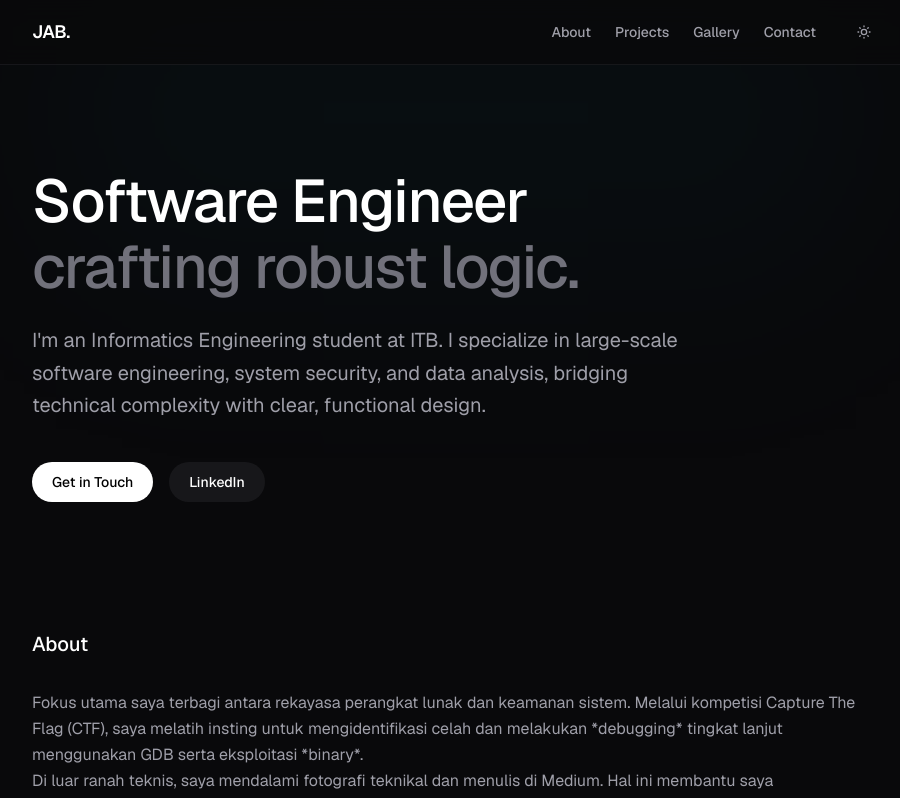
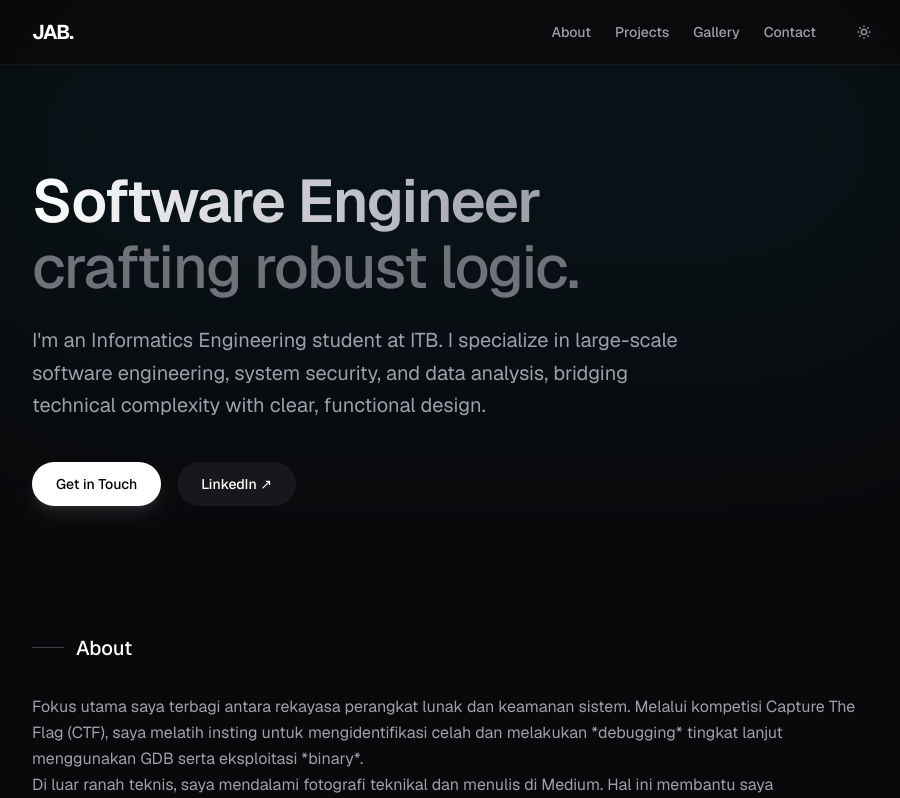
Before and after one commit to jonveral/personal-portfolio, a Next.js app: page / in a window 1280 px wide. Shown: the top 798 px of the page, without its empty margins (184-1084 px from the left). Built offline with nearby package versions, Linux system fonts and the light colour scheme.

Commit message:
feat: modif

```diff
--- a/app/page.tsx
+++ b/app/page.tsx
@@ -8,6 +8,9 @@ export default function Home() {
 
   useEffect(() => {
     setMounted(true);
+    // Tambahkan smooth scrolling ke elemen html
+    document.documentElement.classList.add('scroll-smooth');
+
     if (window.matchMedia && window.matchMedia('(prefers-color-scheme: dark)').matches) {
       setTheme('dark');
     }
@@ -28,13 +31,13 @@ export default function Home() {
   return (
     <div className="min-h-screen bg-zinc-50 dark:bg-[#09090b] text-zinc-800 dark:text-zinc-300 font-sans selection:bg-zinc-800 selection:text-white dark:selection:bg-white dark:selection:text-black transition-colors duration-500">
 
-      {/* Subtle Premium Glow */}
-      <div className="absolute top-0 left-1/2 -translate-x-1/2 w-[800px] h-[400px] bg-gradient-to-b from-cyan-500/10 to-transparent dark:from-cyan-500/5 blur-[100px] pointer-events-none" />
+      {/* Subtle Premium Glow - Diperbesar sedikit agar lebih dramatis */}
+      <div className="absolute top-0 left-1/2 -translate-x-1/2 w-[1000px] h-[500px] bg-gradient-to-b from-cyan-500/15 via-cyan-500/5 to-transparent dark:from-cyan-500/10 dark:via-cyan-500/5 blur-[120px] pointer-events-none" />
 
       {/* Minimalist Navbar */}
       <nav className="fixed top-0 w-full z-50 bg-zinc-50/80 dark:bg-[#09090b]/80 backdrop-blur-md border-b border-zinc-200 dark:border-zinc-800/50 transition-colors duration-500">
         <div className="max-w-4xl mx-auto px-6 py-4 flex justify-between items-center">
-          <div className="font-semibold text-zinc-900 dark:text-white text-lg tracking-tight">
+          <div className="font-bold text-zinc-900 dark:text-white text-xl tracking-tighter hover:scale-105 transition-transform cursor-pointer">
             JAB.
           </div>
 
@@ -45,7 +48,7 @@ export default function Home() {
             <a href="#contact" className="hidden sm:block hover:text-zinc-900 dark:hover:text-white transition-colors">Contact</a>
             <button
               onClick={toggleTheme}
-              className="p-2 rounded-md hover:bg-zinc-200 dark:hover:bg-zinc-800 transition-colors ml-2"
+              className="p-2 rounded-full hover:bg-zinc-200 dark:hover:bg-zinc-800 transition-colors ml-2"
               aria-label="Toggle Theme"
             >
               {theme === 'dark' ? (
@@ -63,26 +66,29 @@ export default function Home() {
 
         {/* Hero Section */}
         <section className="space-y-6 pt-10">
-          <h1 className="text-4xl sm:text-5xl md:text-6xl font-medium tracking-tight text-zinc-900 dark:text-white leading-[1.1]">
-            Software Engineer <br className="hidden sm:block" />
-            <span className="text-zinc-400 dark:text-zinc-500">crafting robust logic.</span>
+          <h1 className="text-4xl sm:text-5xl md:text-6xl font-semibold tracking-tight text-zinc-900 dark:text-white leading-[1.1]">
+            <span className="text-transparent bg-clip-text bg-gradient-to-r from-zinc-900 to-zinc-500 dark:from-white dark:to-zinc-400">Software Engineer</span> <br className="hidden sm:block" />
+            <span className="text-zinc-400 dark:text-zinc-500 font-medium">crafting robust logic.</span>
           </h1>
           <p className="text-lg sm:text-xl text-zinc-600 dark:text-zinc-400 max-w-2xl leading-relaxed">
             I'm an Informatics Engineering student at ITB. I specialize in large-scale software engineering, system security, and data analysis, bridging technical complexity with clear, functional design.
           </p>
           <div className="flex flex-wrap gap-4 pt-4">
-            <a href="#contact" className="px-5 py-2.5 rounded-full bg-zinc-900 dark:bg-white text-white dark:text-black text-sm font-medium hover:bg-zinc-800 dark:hover:bg-zinc-200 transition-colors">
+            <a href="#contact" className="px-6 py-3 rounded-full bg-zinc-900 dark:bg-white text-white dark:text-black text-sm font-medium hover:bg-zinc-800 dark:hover:bg-zinc-200 hover:-translate-y-0.5 transition-all shadow-lg shadow-zinc-900/20 dark:shadow-white/10">
               Get in Touch
             </a>
-            <a href="https://www.linkedin.com/in/jonathanalveraldobangun/" target="_blank" rel="noopener noreferrer" className="px-5 py-2.5 rounded-full bg-zinc-200/50 dark:bg-zinc-800/50 text-zinc-900 dark:text-white text-sm font-medium hover:bg-zinc-200 dark:hover:bg-zinc-800 transition-colors">
-              LinkedIn
+            <a href="https://www.linkedin.com/in/jonathanalveraldobangun/" target="_blank" rel="noopener noreferrer" className="group px-6 py-3 rounded-full bg-zinc-200/50 dark:bg-zinc-800/50 text-zinc-900 dark:text-white text-sm font-medium hover:bg-zinc-200 dark:hover:bg-zinc-800 hover:-translate-y-0.5 transition-all">
+              LinkedIn <span className="inline-block transition-transform group-hover:translate-x-1">↗</span>
             </a>
           </div>
         </section>
 
         {/* About Section */}
         <section id="about" className="space-y-8 scroll-mt-32">
-          <h2 className="text-xl font-medium text-zinc-900 dark:text-white">About</h2>
+          <h2 className="text-xl font-medium text-zinc-900 dark:text-white flex items-center gap-3">
+            <span className="w-8 h-[1px] bg-zinc-300 dark:bg-zinc-700"></span>
+            About
+          </h2>
           <div className="prose prose-zinc dark:prose-invert max-w-none text-zinc-600 dark:text-zinc-400 leading-relaxed">
             <p>
               Fokus utama saya terbagi antara rekayasa perangkat lunak dan keamanan sistem. Melalui kompetisi Capture The Flag (CTF), saya melatih insting untuk mengidentifikasi celah dan melakukan *debugging* tingkat lanjut menggunakan GDB serta eksploitasi *binary*.
@@ -93,7 +99,7 @@ export default function Home() {
           </div>
           <div className="flex flex-wrap gap-2 pt-4">
             {['Python', 'C++', 'Java', 'Go', 'SQL', 'Data Science', 'Binary Exploitation', 'React'].map((skill) => (
-              <span key={skill} className="px-3 py-1 rounded-md bg-zinc-200/50 dark:bg-zinc-800/50 text-zinc-700 dark:text-zinc-300 text-xs font-medium border border-zinc-200 dark:border-zinc-700/50">
+              <span key={skill} className="px-4 py-1.5 rounded-full bg-zinc-100 dark:bg-zinc-800/80 text-zinc-700 dark:text-zinc-300 text-xs font-medium border border-zinc-200/80 dark:border-zinc-700/50 hover:border-cyan-500/50 dark:hover:border-cyan-400/50 hover:text-cyan-600 dark:hover:text-cyan-400 transition-colors cursor-default">
                 {skill}
               </span>
             ))}
@@ -225,8 +231,8 @@ export default function Home() {
         </section>
 
         {/* Minimalist Contact Section */}
-        <section id="contact" className="space-y-8 scroll-mt-32 border-t border-zinc-200 dark:border-zinc-800/50 pt-16">
-          <div className="max-w-2xl">
+        <section id="contact" className="space-y-8 scroll-mt-32 border-t border-zinc-200 dark:border-zinc-800/50 pt-16 relative">
+          <div className="max-w-2xl relative z-10">
             <h2 className="text-xl font-medium text-zinc-900 dark:text-white mb-4">Let's Connect</h2>
             <p className="text-zinc-600 dark:text-zinc-400 mb-10 leading-relaxed">
               Tertarik berkolaborasi dalam rekayasa perangkat lunak, keamanan sistem, atau sekadar bertukar pikiran mengenai komposisi visual dan filosofi? Kotak masuk saya selalu terbuka.
@@ -234,24 +240,33 @@ export default function Home() {
 
             <form className="space-y-8" onSubmit={(e) => e.preventDefault()}>
               <div className="grid grid-cols-1 sm:grid-cols-2 gap-8">
+                <div className="relative group">
                   <input
                     type="text"
                     placeholder="Name"
-                  className="w-full bg-transparent border-b border-zinc-300 dark:border-zinc-700 pb-3 focus:outline-none focus:border-zinc-900 dark:focus:border-white text-zinc-900 dark:text-white placeholder-zinc-400 transition-colors rounded-none"
+                    className="w-full bg-transparent border-b border-zinc-300 dark:border-zinc-700 pb-3 focus:outline-none focus:border-cyan-500 dark:focus:border-cyan-400 text-zinc-900 dark:text-white placeholder-zinc-400 transition-colors rounded-none peer"
                   />
+                  <div className="absolute bottom-0 left-0 h-[1px] w-0 bg-cyan-500 dark:bg-cyan-400 transition-all duration-300 peer-focus:w-full"></div>
+                </div>
+                <div className="relative group">
                   <input
                     type="email"
                     placeholder="Email Address"
-                  className="w-full bg-transparent border-b border-zinc-300 dark:border-zinc-700 pb-3 focus:outline-none focus:border-zinc-900 dark:focus:border-white text-zinc-900 dark:text-white placeholder-zinc-400 transition-colors rounded-none"
+                    className="w-full bg-transparent border-b border-zinc-300 dark:border-zinc-700 pb-3 focus:outline-none focus:border-cyan-500 dark:focus:border-cyan-400 text-zinc-900 dark:text-white placeholder-zinc-400 transition-colors rounded-none peer"
                   />
+                  <div className="absolute bottom-0 left-0 h-[1px] w-0 bg-cyan-500 dark:bg-cyan-400 transition-all duration-300 peer-focus:w-full"></div>
                 </div>
+              </div>
+              <div className="relative group">
                 <textarea
                   placeholder="Your Message"
                   rows={3}
-                className="w-full bg-transparent border-b border-zinc-300 dark:border-zinc-700 pb-3 focus:outline-none focus:border-zinc-900 dark:focus:border-white text-zinc-900 dark:text-white placeholder-zinc-400 transition-colors resize-none rounded-none"
+                  className="w-full bg-transparent border-b border-zinc-300 dark:border-zinc-700 pb-3 focus:outline-none focus:border-cyan-500 dark:focus:border-cyan-400 text-zinc-900 dark:text-white placeholder-zinc-400 transition-colors resize-none rounded-none peer"
                 ></textarea>
+                <div className="absolute bottom-0 left-0 h-[1px] w-0 bg-cyan-500 dark:bg-cyan-400 transition-all duration-300 peer-focus:w-full"></div>
+              </div>
               <div className="pt-2">
-                <button className="px-8 py-3 rounded-full bg-zinc-900 dark:bg-white text-white dark:text-black text-sm font-medium hover:bg-zinc-800 dark:hover:bg-zinc-200 transition-transform active:scale-95">
+                <button className="px-8 py-3 rounded-full bg-zinc-900 dark:bg-white text-white dark:text-black text-sm font-medium hover:bg-zinc-800 dark:hover:bg-zinc-200 transition-all hover:shadow-[0_0_20px_rgba(6,182,212,0.3)] active:scale-95">
                   Send Message
                 </button>
               </div>
```
Lines whose indentation alone changed are shown as unchanged.
